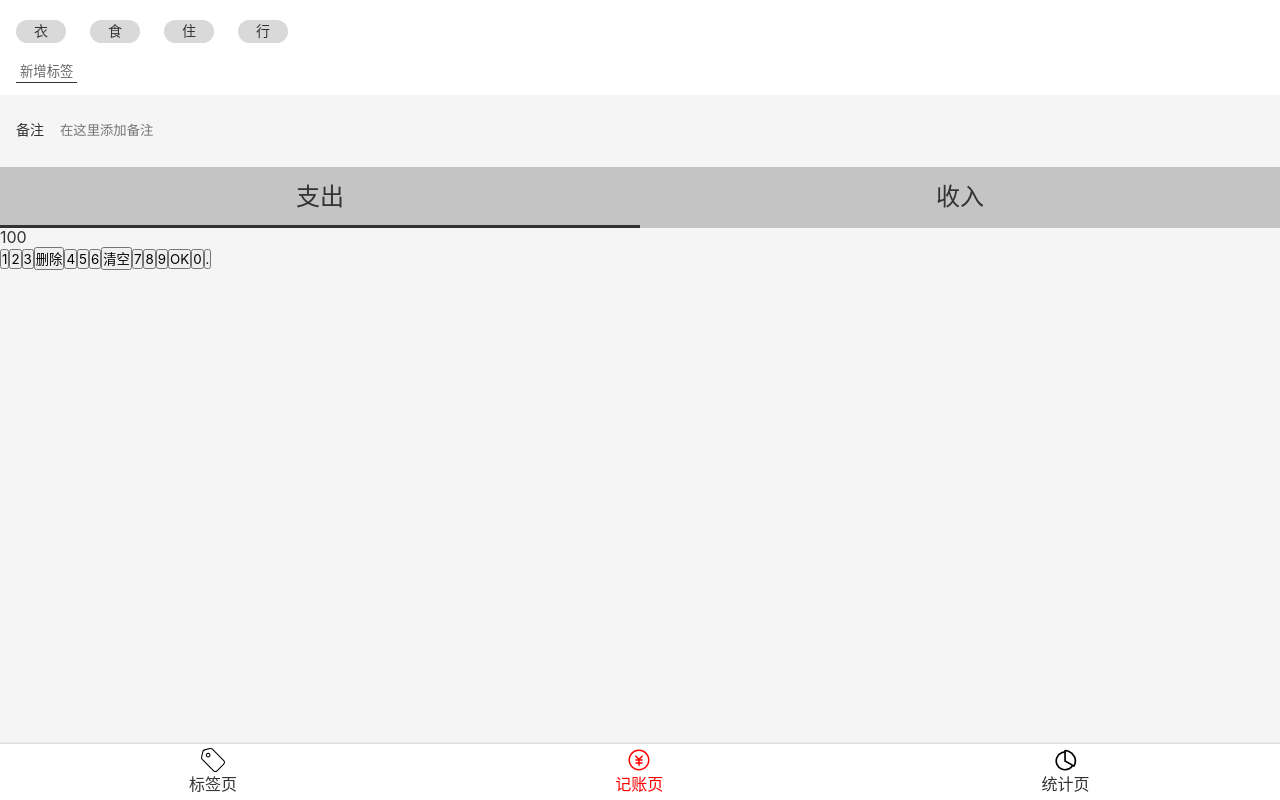
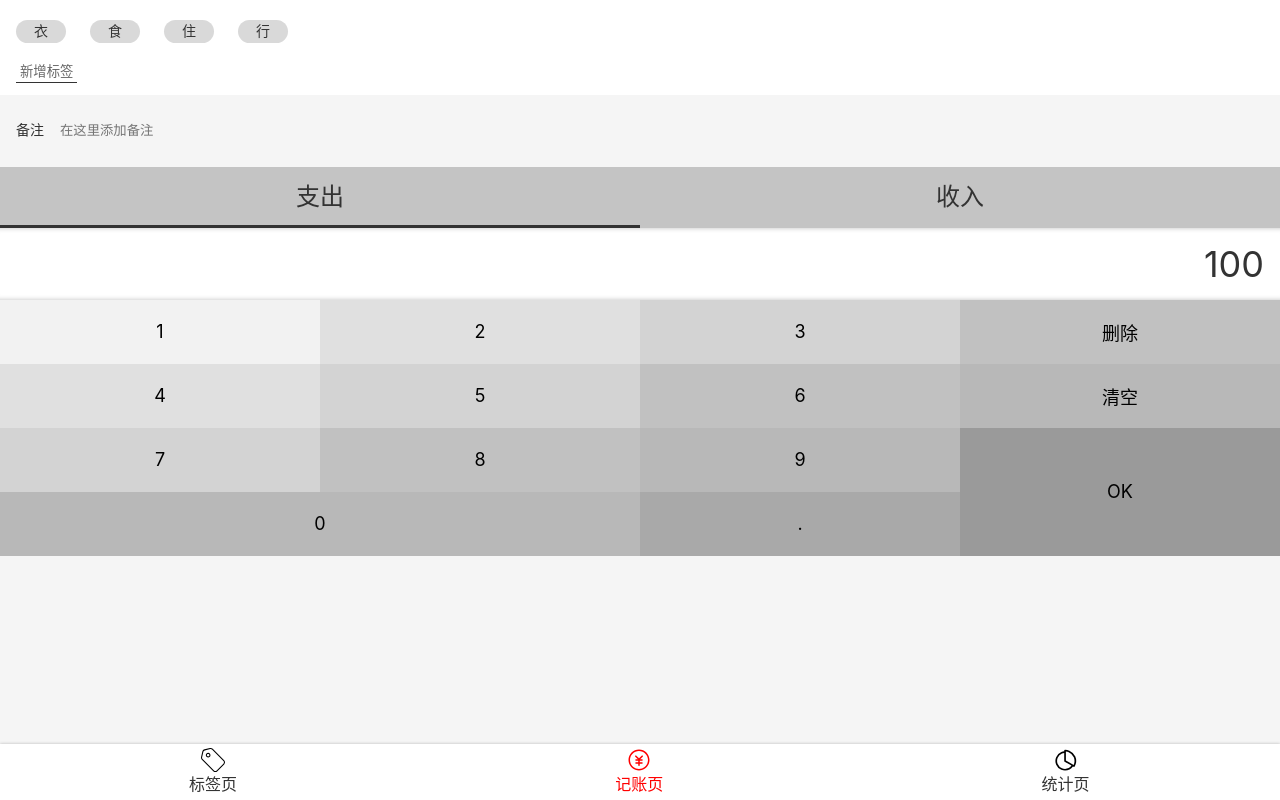
Before and after one commit to niuniu315/react-money-1, a React app: page /#/money in a window 1280 px wide. Built offline with nearby package versions, Linux system fonts and the light colour scheme.

Commit message:
完成money 里面 数字面板的css部分

```diff
--- a/src/index.scss
+++ b/src/index.scss
@@ -31,3 +31,8 @@ button{
   height: 1em;
   display: inline-block;
 }
+.clearfix::after{
+  content: '';
+  display: flex;
+  clear: both;
+}
--- a/src/views/Money.tsx
+++ b/src/views/Money.tsx
@@ -59,6 +59,72 @@ const CategorySection = styled.section`
   }
 `;
 const NumberPadSection = styled.section`
+  display: flex;
+  flex-direction: column;
+
+  > .output {
+    background: white;
+    font-size: 36px;
+    line-height: 72px;
+    text-align: right;
+    padding: 0 16px;
+    box-shadow: inset 0 -5px 5px -5px rgba(0, 0, 0, 0.25),
+    inset 0 5px 5px -5px rgba(0, 0, 0, 0.25);
+  }
+
+  > .pad {
+    > button {
+      font-size: 18px;
+      float: left;
+      width: 25%;
+      height: 64px;
+      border: none;
+
+      &.ok {
+        height: 128px;
+        float: right;
+      }
+
+      &.zero {
+        width: 50%;
+      }
+
+      &:nth-child(1) {
+        background: #f2f2f2;
+      }
+
+      &:nth-child(2),
+      &:nth-child(5) {
+        background: #E0E0E0;
+      }
+
+      &:nth-child(3),
+      &:nth-child(6),
+      &:nth-child(9) {
+        background: #D3D3D3;
+      }
+
+      &:nth-child(4),
+      &:nth-child(7),
+      &:nth-child(10) {
+        background: #C1C1C1;
+      }
+
+      &:nth-child(8),
+      &:nth-child(11),
+      &:nth-child(13) {
+        background: #B8B8B8;
+      }
+
+      &:nth-child(12) {
+        background: #9A9A9A;
+      }
+
+      &:nth-child(14) {
+        background: #A9A9A9;
+      }
+    }
+  }
 `;
 
 function Money() {
@@ -86,10 +152,10 @@ function Money() {
         </ul>
       </CategorySection>
       <NumberPadSection>
-        <div>
+        <div className="output">
           100
         </div>
-        <div>
+        <div className="pad clearfix">
           <button>1</button>
           <button>2</button>
           <button>3</button>
@@ -101,9 +167,9 @@ function Money() {
           <button>7</button>
           <button>8</button>
           <button>9</button>
-          <button>OK</button>
-          <button>0</button>
-          <button>.</button>
+          <button className="ok">OK</button>
+          <button className="zero">0</button>
+          <button className="dot">.</button>
         </div>
       </NumberPadSection>
     </Layout>
```
